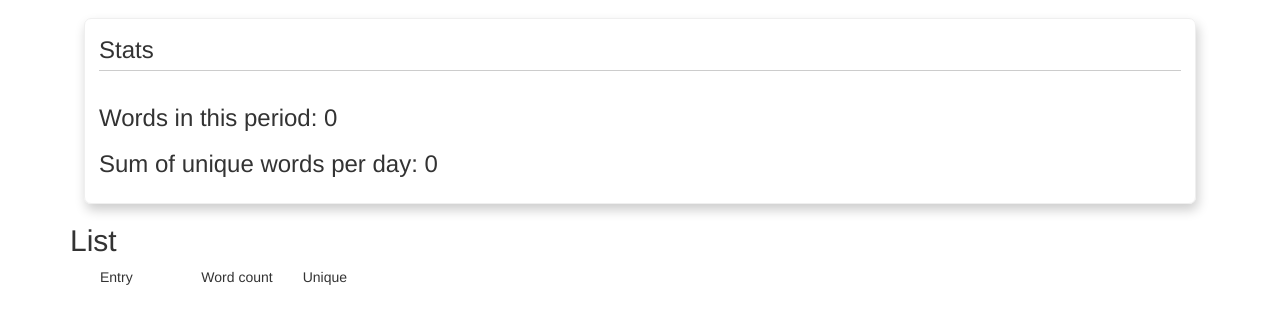
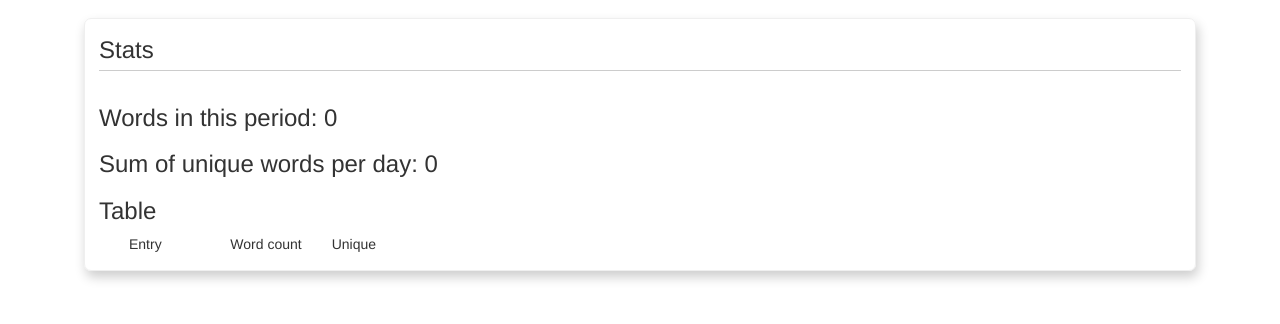
Before and after one commit to TheCDC/journal_app, a Flask app: page /plugins/word_counter in a window 1280 px wide. Shown: the part 281-605 px from the top of the page. Run offline with Flask 2, Linux system fonts and the light colour scheme; the visitor is signed in with stand-in values (Sample User, id 1); data comes from the database, SQL or seed files in the repository; data that the repository does not hold is empty; parts of the project's set-up code (start-up, migrations or seed data) failed here and were passed over; some libraries are stand-ins or nearby versions.

Commit message:
Move data table into card

```diff
--- a/webapp/journal_plugins/templates/word_counter/index.html
+++ b/webapp/journal_plugins/templates/word_counter/index.html
@@ -22,10 +22,7 @@
 
                     </h3>
 
-                </div>
-            </div>
-        </div>
-        <h2>List</h2>
+                     <h3>Table</h3>
         <div class="container container-fluid">
             <table>
                 <tr class="row">
@@ -69,6 +66,11 @@
 
         </div>
 
+                </div>
+            </div>
+        </div>
+
+
     </div>
 
 </div>
```
